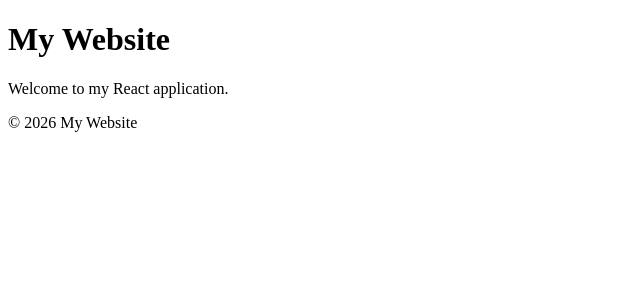
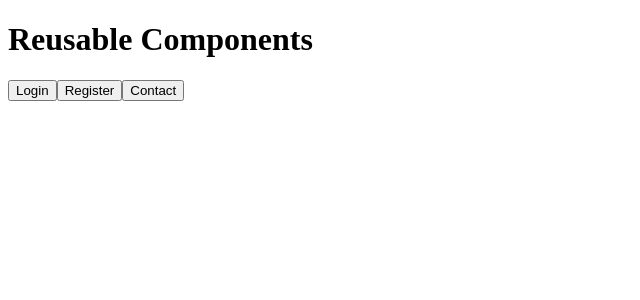
Before and after one commit to abdullahshabir31/React-Learning, a React (Vite) app: page / in a window 1280 px wide. Shown: the top 300 px of the page, without its empty margins (0-640 px from the left). Built offline with nearby package versions, Linux system fonts and the light colour scheme.

Commit message:
Update App for reusable components

```diff
--- a/src/App.jsx
+++ b/src/App.jsx
@@ -1,7 +1,7 @@
-import ComponentStructure from "./15-Project-Structure/01-component-structure";
+import ReusableComponents from "./15-Project-Structure/02-reusable-components";
 
 function App() {
-  return <ComponentStructure />;
+  return <ReusableComponents />;
 }
 
 export default App;
```
